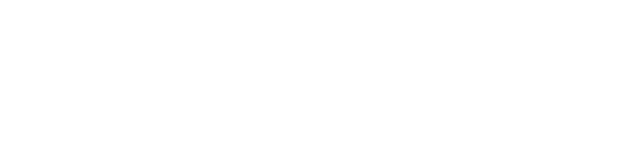
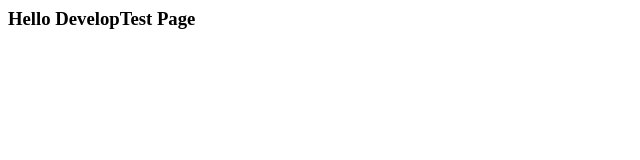
Before and after one commit to miembrodes-work/DevelopTest.github.io, a plain HTML site: page index.html in a window 1280 px wide. Shown: the whole page, without its empty margins (0-640 px from the left). Drawn offline with Linux system fonts and the light colour scheme; some packages are replaced by stand-ins of ours; a script that the page names is missing.

Commit message:
Update index.html

```diff
--- a/index.html
+++ b/index.html
@@ -3,6 +3,6 @@
     <script src="js/clipboardTest.js"></script>
   </head>
   <body>
-    <imput type="text" name="myText" id="target1" value="asdf" />
+    <h3>Hello DevelopTest Page</h3>
   </body>
 </html>
```
